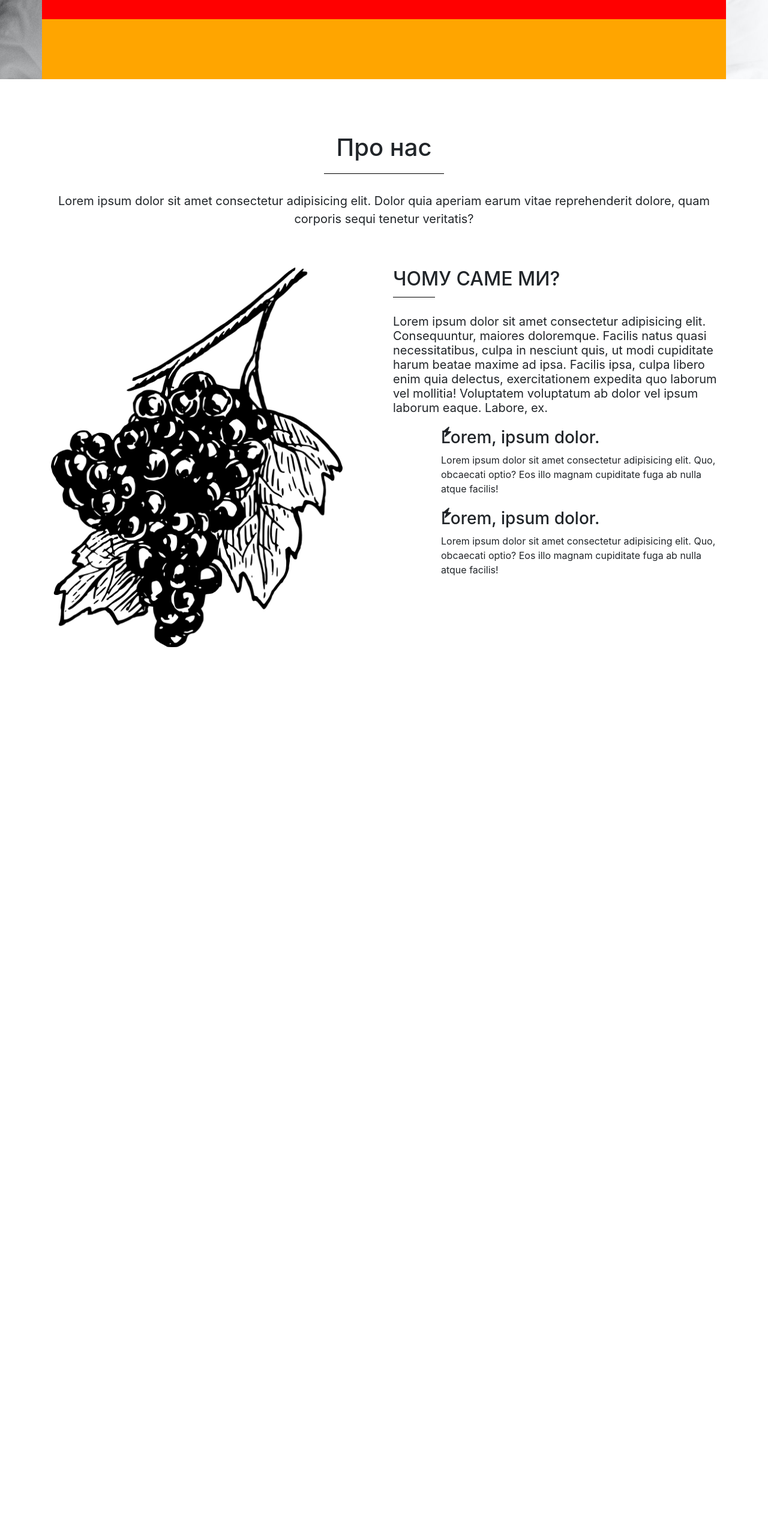
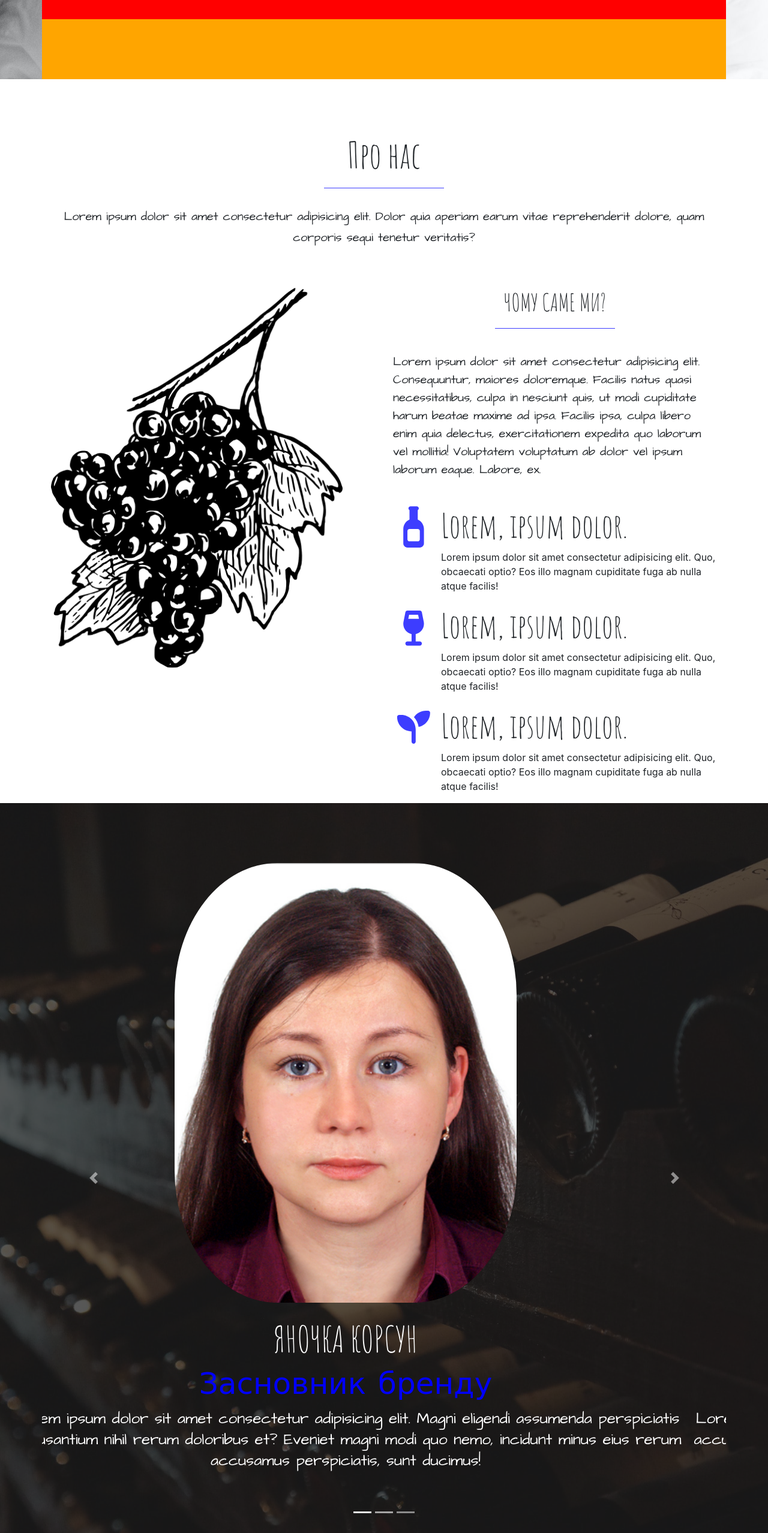
Before and after one commit to AnatolyKorsun/loso, a plain HTML site: page index.html in a window 1280 px wide. Shown: the part 240-2796 px from the top of the page at 60% size. Before the commit the page ends 1319 px from the top, so only its background shows below. Drawn offline with nearby package versions, Linux system fonts and the light colour scheme; a web font is replaced by a local one.

Commit message:
add testimonial

```diff
--- a/css/style.css
+++ b/css/style.css
@@ -1,7 +1,10 @@
 body{
-    /* font-family: 'Chelsea Market', cursive; */
+    /* font-family: 'Amatic SC', cursive; */
+    /* font-family: 'Architects Daughter', cursive;  */
+}
 
-}
+                    /* about us*/
+
 .main-content{
     background-image: url(../images/background.jpg);
     background-size: cover;
@@ -13,9 +16,10 @@ body{
     padding-bottom: 50px;
 }
 .about-title h2{
+    font-family: 'Amatic SC', cursive;
     position: relative;
     color:333;
-    font-size: 40px;
+    font-size: 60px;
     text-align: center;
     margin-bottom: 50px;
 }
@@ -26,38 +30,48 @@ body{
     left: 50%;
     width: 200px;
     height: 1px;
-    background-color: black;
+    background-color: rgb(61, 61, 255);
     margin-left: -100px;
 }
 .about-title p{
     text-align: center;
     font-size: 20px;
-    line-height: 30px;
+    line-height: 35px;
+    font-family: 'Architects Daughter', cursive;
 }
 .about img{
     width: 90%;
 }
 
+.choose-us-title{
+    margin-bottom: 40px;
+}
+
 .choose-us-title h2{
+    font-family: 'Amatic SC', cursive;
     text-transform: uppercase;
-    margin-bottom: 15px;
+    margin-bottom: 60px;
     position: relative;
+    font-size: 40px;
+    text-align: center;
 }
 
 .choose-us-title h2:after{
     content: '';
     position: absolute;
-    bottom: -12px;
-    left: 0;
-    width: 70px;
+    bottom: -20px;
+    left: 50%;
+    width: 200px;
     height: 1px;
-    background-color: black;
+    background-color: rgb(61, 61, 255);
+    margin-left: -100px;
 }
 
 .choose-us-title p{
     margin-top: 40px;
     font-size: 20px;
-    line-height: 24px;
+    line-height: 30px;
+    font-family: 'Architects Daughter', cursive;
 }
 
 .choose-us-item{
@@ -72,11 +86,71 @@ body{
     left: 0;
 }
 
-.choose-us-item div i {
+.choose-us-item div{
+color: rgb(61, 61, 255);
 font-size: 55px;
-color: red;
-transition: all 1s;
+transform:translateX(-80px);
 }
+
+.choose-us-item h3{
+font-size: 55px;
+font-family: 'Amatic SC', cursive;
+}
+
+                        /* Testimonial */
+.testimonial{
+    background-image: url(../images/tastimonial.jpg);
+    background-attachment: fixed;
+    background-repeat: no-repeat;
+    background-size: cover;
+    background-position: 50% 50%;
+}
+
+.testimonial-overlay{
+    background-color: rgba(31,31,31,.75);
+    padding-top: 100px;
+    padding-bottom: 100px;
+}
+.carousel-item img{
+    /* border-radius: 50%; */
+}
+
+.carousel-indicators{
+    bottom: -60px;
+}
+.carousel-item img{
+    /* border: 5px solid rgb(61, 61, 255); */
+    border-radius: 30%;
+    /* padding: 5px; */
+}
+
+.testimonial-caption{
+    padding-bottom: 20px;
+}
+.testimonial-caption h2{
+    color: white;
+      font-family: 'Amatic SC', cursive;
+      font-size: 60px;
+      line-height: 80px;
+      text-transform: uppercase;
+      margin-top: 20px;
+    /* font-family: 'Architects Daughter', cursive;  */
+}
+
+.testimonial-caption h4{
+    color: blue;
+    font-size: 50px;
+    font-family: 'Architects Daughter', cursive;
+    /* font-family: 'Amatic SC', cursive; */
+}
+
+.testimonial-caption p{
+    color: white;
+    font-size: 26px;
+    line-height: 35px;
+    font-family: 'Architects Daughter', cursive;
+}
+
 
 h1{
     font-family: 'Chelsea Market', cursive;
--- a/index.html
+++ b/index.html
@@ -4,10 +4,7 @@
     <meta charset="UTF-8" />
     <meta name="viewport" content="width=device-width, initial-scale=1.0" />
     <title>Simple page</title>
-    <link
-      href="https://fonts.googleapis.com/css2?family=Chelsea+Market&display=swap"
-      rel="stylesheet"
-    />
+    <link href="https://fonts.googleapis.com/css2?family=Amatic+SC&family=Architects+Daughter&display=swap" rel="stylesheet">
     <link rel="stylesheet" href="./css/fontawesome.min.css" />
     <link
       rel="stylesheet"
@@ -102,12 +99,17 @@
 
 
             <div class="choose-us-item">
-              <div><i class="fa fa-bolt"></i></div>
+              <div><i class="fa fa-wine-bottle"></i></div>
               <h3>Lorem, ipsum dolor.</h3>
               <p>Lorem ipsum dolor sit amet consectetur adipisicing elit. Quo, obcaecati optio? Eos illo magnam cupiditate fuga ab nulla atque facilis!</p>
             </div>
             <div class="choose-us-item">
-              <div><i class="fa fa-bolt"></i></div>
+              <div><i class="fa fa-wine-glass"></i></div>
+              <h3>Lorem, ipsum dolor.</h3>
+              <p>Lorem ipsum dolor sit amet consectetur adipisicing elit. Quo, obcaecati optio? Eos illo magnam cupiditate fuga ab nulla atque facilis!</p>
+            </div>
+            <div class="choose-us-item">
+              <div><i class="fa fa-seedling"></i></div>
               <h3>Lorem, ipsum dolor.</h3>
               <p>Lorem ipsum dolor sit amet consectetur adipisicing elit. Quo, obcaecati optio? Eos illo magnam cupiditate fuga ab nulla atque facilis!</p>
             </div>
@@ -115,9 +117,64 @@
         </div>
       </div>
     </div>
+</section>
+
+<section class="testimonial">
+  <div class="testimonial-overlay">
+    <div class="container">
+      <div class="row">
+        <div class="col-md12">
+          <div id="carousel-testimonials" class="carousel slide" data-ride="carousel">
+            <ol class="carousel-indicators">
+              <li data-target="#carousel-testimonials" data-slide-to="0" class="active"></li>
+              <li data-target="#carousel-testimonials" data-slide-to="1"></li>
+              <li data-target="#carousel-testimonials" data-slide-to="2"></li>
+            </ol>
+            <div class="carousel-inner">
+
+              <div class="carousel-item active text-center">
+                <img  width="50%" src="./images/Team-1.jpg" alt="testimonial">
+                <div class="testimonial-caption">
+                  <h2>Яночка Корсун</h2>
+                  <h4><span>Засновник бренду</span></h4>
+                  <p>Lorem ipsum dolor sit amet consectetur adipisicing elit. Magni eligendi assumenda perspiciatis accusantium nihil rerum doloribus et? Eveniet magni modi quo nemo, incidunt minus eius rerum accusamus perspiciatis, sunt ducimus!</p>
+                </div>
+              </div>
+
+              <div class="carousel-item text-center">
+                <img  width="50%" src="./images/Team-2.jpg" alt="testimonial">
+                <div class="testimonial-caption">
+                  <h2>Толік Корсун</h2>
+                  <h4><span>Технічний директор</span></h4>
+                  <p>Lorem ipsum dolor sit amet consectetur adipisicing elit. Magni eligendi assumenda perspiciatis accusantium nihil rerum doloribus et? Eveniet magni modi quo nemo, incidunt minus eius rerum accusamus perspiciatis, sunt ducimus!</p>
+                </div>
+              </div>
+
+              <div class="carousel-item text-center">
+                <img width="50%" src="./images/Team-3.jpg" alt="testimonial">
+                <div class="testimonial-caption">
+                  <h2>Кірюхін Корсун</h2>
+                  <h4><span>Фінансовий директор</span></h4>
+                  <p>Lorem ipsum dolor sit amet consectetur adipisicing elit. Magni eligendi assumenda perspiciatis accusantium nihil rerum doloribus et? Eveniet magni modi quo nemo, incidunt minus eius rerum accusamus perspiciatis, sunt ducimus!</p>
+                </div>
+              </div>
+
+              <a class="carousel-control-prev" href="#carousel-testimonials" role="button" data-slide="prev">
+                <span class="carousel-control-prev-icon" aria-hidden="true"></span>
+                <span class="sr-only">Previous</span>
+              </a>
+              <a class="carousel-control-next" href="#carousel-testimonials" role="button" data-slide="next">
+                <span class="carousel-control-next-icon" aria-hidden="true"></span>
+                <span class="sr-only">Next</span>
+              </a>
+
+            </div>
+          </div>
+        </div>
+      </div>
+    </div>
   </div>
 </section>
-
     <script
       src="https://code.jquery.com/jquery-3.4.1.slim.min.js"
       integrity="sha384-J6qa4849blE2+poT4WnyKhv5vZF5SrPo0iEjwBvKU7imGFAV0wwj1yYfoRSJoZ+n"
```
Also changed, not shown: images/Team-1.jpg (added), images/Team-2.jpg (added), images/Team-3.jpg (added), images/tastimonial.jpg (added).
